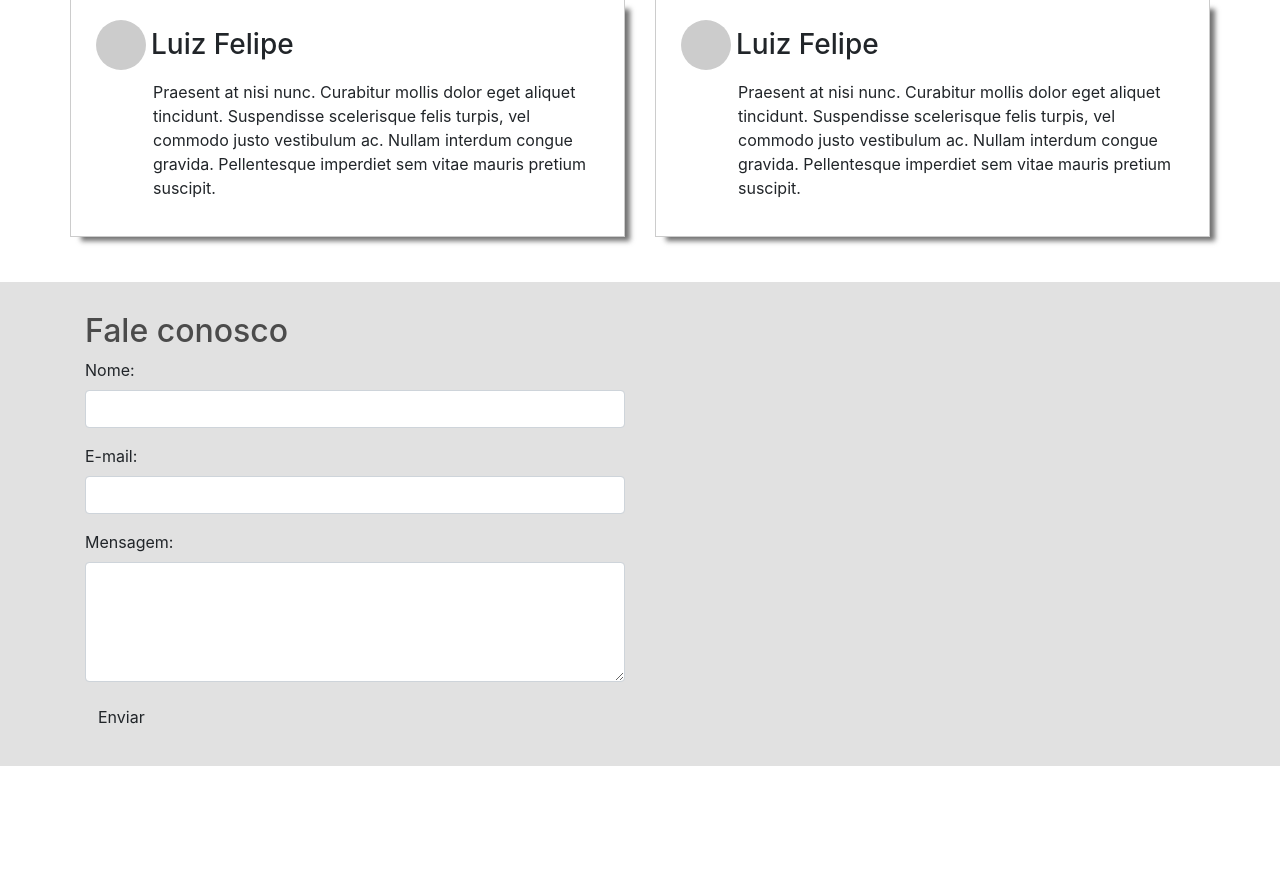
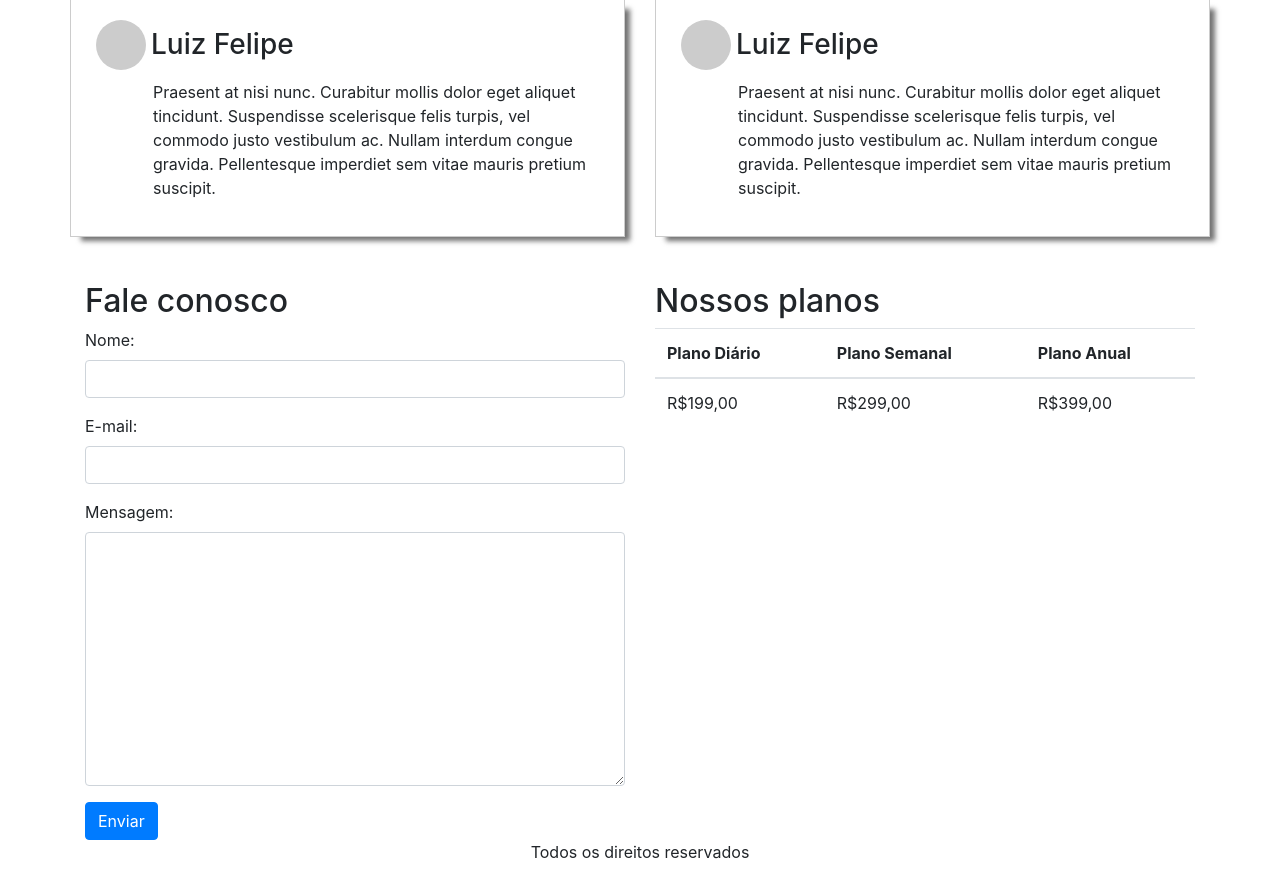
Before and after one commit to LuizFelipeGondim/cms-project, a PHP site: page / in a window 1280 px wide. Shown: the part 1707-2587 px from the top of the page. Before the commit the page ends 2473 px from the top, so only its background shows below. Run offline with PHP 8.4, Linux system fonts and the light colour scheme.

Commit message:
footer added

```diff
--- a/projeto/index.php
+++ b/projeto/index.php
@@ -179,7 +179,7 @@
             </div>
         </section>
 
-        <section class="footer">
+        <section class="final-page">
             <div class="container">
                 <div class="row">
                     <div class="col-md-6">
@@ -197,18 +197,38 @@
 
                             <div class="form-group">
                                 <label for="mensagem">Mensagem: </label>
-                               <textarea name="mensagem" id="mensagem" cols="30" rows="10" class="form-control"></textarea>
+                                <textarea name="mensagem" id="mensagem" cols="30" rows="10" class="form-control"></textarea>
                             </div>
-                            <button type="submit" class="btn btn-default">Enviar</button>
+                            <button type="submit" class="btn btn-primary">Enviar</button>
                         </form>
                     </div>
                     <div class="col-md-6">
-
+                        <h2>Nossos planos</h2>
+                        <table class="table">
+                            <thead>
+                                <tr>
+                                    <th>Plano Diário</th>
+                                    <th>Plano Semanal</th>
+                                    <th>Plano Anual</th>
+                                </tr>
+                            </thead>
+                            <tbody>
+                                <tr>
+                                    <td>R$199,00</td>
+                                    <td>R$299,00</td>
+                                    <td>R$399,00</td>
+                                </tr>
+                            </tbody>
+                        </table>
                     </div>
                 </div>
             </div>
         </section>
     </div><!-- box -->
+
+    <footer>
+        <p class="text-center">Todos os direitos reservados</p>
+    </footer>
 
     <!-- Optional JavaScript -->
     <!-- jQuery first, then Popper.js, then Bootstrap JS -->
```
